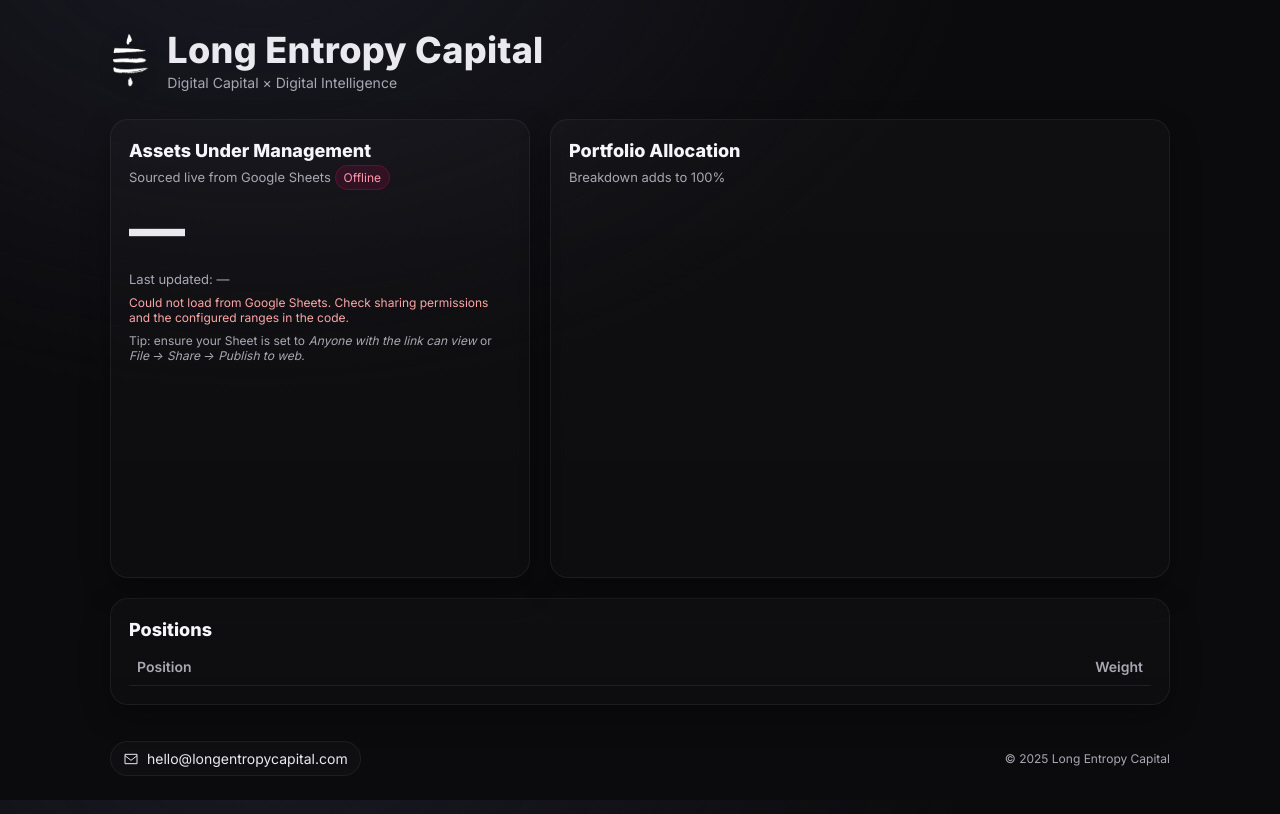
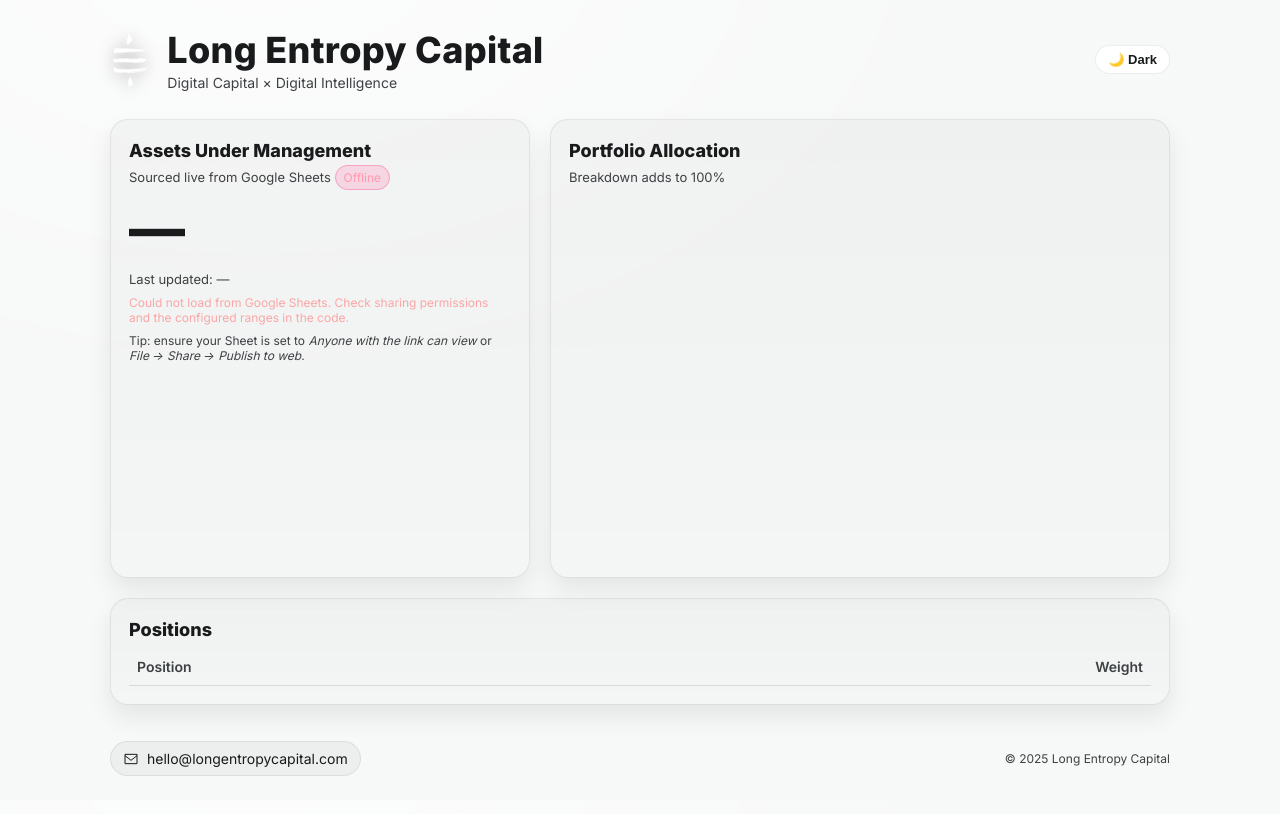
Before and after one commit to jaxzxu/longentropy-site, a plain HTML site: page index.html in a window 1280 px wide. Drawn offline with nearby package versions, Linux system fonts and the light colour scheme; no server answers.

Commit message:
Add theme toggle with light and dark palettes

```diff
--- a/index.html
+++ b/index.html
@@ -12,68 +12,126 @@
     <script src="https://cdn.jsdelivr.net/npm/chart.js@4.4.0/dist/chart.umd.min.js"></script>
     <style>
       :root {
-        --bg: #0b0b0d;
-        --card: #121216;
-        --text: #e9e9ef;
-        --muted: #a8a8b3;
+        color-scheme: dark;
+        --base-bg: #0f1010;
+        --body-bg: #181a1b;
+        --text-base: #f7f8f8;
+        --text-alt: #dfe1e2;
         --accent: #ff9900; /* Bitcoin orange */
         --ring: rgba(255,153,0,0.25);
+        --chip-bg: rgba(255,153,0,0.14);
+        --chip-border: rgba(255,153,0,0.25);
+        --card-bg: linear-gradient(180deg, rgba(255,255,255,0.02), rgba(255,255,255,0.01));
+        --card-border: rgba(255,255,255,0.06);
+        --card-shadow: 0 12px 30px rgba(0,0,0,0.30);
+        --hover-bg: rgba(255,255,255,0.02);
+        --table-border: rgba(255,255,255,0.08);
+        --table-row-border: rgba(255,255,255,0.06);
+        --legend-color: #e6e6f0;
+        --bg-gradient: radial-gradient(1200px 800px at 20% -10%, #191923, transparent 60%), var(--base-bg);
+      }
+      [data-theme="light"] {
+        color-scheme: light;
+        --base-bg: #f7f8f8;
+        --body-bg: #ffffff;
+        --text-base: #181a1b;
+        --text-alt: #3d4143;
+        --card-bg: linear-gradient(180deg, rgba(15,16,16,0.03), rgba(15,16,16,0.01));
+        --card-border: rgba(24,26,27,0.08);
+        --card-shadow: 0 12px 24px rgba(15,16,16,0.08);
+        --hover-bg: rgba(15,16,16,0.04);
+        --table-border: rgba(24,26,27,0.12);
+        --table-row-border: rgba(24,26,27,0.08);
+        --chip-bg: rgba(255,153,0,0.12);
+        --chip-border: rgba(255,153,0,0.24);
+        --legend-color: #3d4143;
+        --bg-gradient: radial-gradient(1200px 800px at 20% -10%, rgba(255,255,255,0.7), transparent 60%), var(--base-bg);
       }
       * { box-sizing: border-box; }
       html, body { height: 100%; }
       body {
         margin: 0; font-family: Inter, system-ui, -apple-system, Segoe UI, Roboto, Arial, sans-serif;
-        background: radial-gradient(1200px 800px at 20% -10%, #191923, transparent 60%), var(--bg);
-        color: var(--text);
+        background: var(--bg-gradient);
+        background-color: var(--base-bg);
+        color: var(--text-base);
         -webkit-font-smoothing: antialiased; text-rendering: optimizeLegibility;
+        transition: background-color 0.3s ease, color 0.3s ease;
       }
-      a { color: var(--text); text-decoration: none; }
+      a { color: var(--text-base); text-decoration: none; transition: color 0.2s ease; }
       a:hover { color: var(--accent); }
       .wrap { max-width: 1100px; margin: 0 auto; padding: 28px 20px 80px; }
-      header { display: flex; align-items: center; gap: 16px; }
+      header { display: flex; align-items: center; justify-content: space-between; gap: 16px; flex-wrap: wrap; }
+      .identity { display: flex; align-items: center; gap: 16px; min-width: 0; }
       header img.logo { height: 56px; width: auto; filter: drop-shadow(0 2px 8px rgba(0,0,0,0.35)); }
       header .brand { display: flex; flex-direction: column; }
       header h1 { margin: 0; font-size: clamp(26px, 4vw, 36px); letter-spacing: 0.3px; }
-      header p.tag { margin: 2px 0 0; color: var(--muted); font-size: 14px; }
+      header p.tag { margin: 2px 0 0; color: var(--text-alt); font-size: 14px; }
+      .theme-toggle {
+        border: 1px solid var(--card-border);
+        background: var(--body-bg);
+        color: var(--text-base);
+        font-size: 13px;
+        font-weight: 600;
+        padding: 6px 12px;
+        border-radius: 999px;
+        display: inline-flex;
+        align-items: center;
+        gap: 6px;
+        cursor: pointer;
+        transition: background-color 0.2s ease, color 0.2s ease, border-color 0.2s ease, box-shadow 0.2s ease;
+        white-space: nowrap;
+        flex-shrink: 0;
+      }
+      .theme-toggle:focus-visible {
+        outline: none;
+        box-shadow: 0 0 0 4px var(--ring);
+      }
+      .theme-toggle:hover {
+        background: var(--hover-bg);
+        border-color: var(--ring);
+      }
 
       .grid { display: grid; grid-template-columns: 1fr; gap: 20px; margin-top: 28px; }
       @media (min-width: 900px) { .grid { grid-template-columns: 420px 1fr; } }
 
-      .card { background: linear-gradient(180deg, rgba(255,255,255,0.02), rgba(255,255,255,0.01)); border: 1px solid rgba(255,255,255,0.06); border-radius: 18px; padding: 18px; box-shadow: 0 12px 30px rgba(0,0,0,0.30); }
-      .card h2 { margin: 2px 0 8px; font-size: 18px; color: #f5f5fb; }
-      .card .sub { color: var(--muted); font-size: 13px; margin-bottom: 10px; }
+      .card { background: var(--card-bg); border: 1px solid var(--card-border); border-radius: 18px; padding: 18px; box-shadow: var(--card-shadow); transition: background-color 0.3s ease, box-shadow 0.3s ease, border-color 0.3s ease; }
+      .card h2 { margin: 2px 0 8px; font-size: 18px; color: var(--text-base); }
+      .card .sub { color: var(--text-alt); font-size: 13px; margin-bottom: 10px; }
 
       .aum { display: grid; gap: 8px; }
       .aum .value { font-size: clamp(36px, 6vw, 56px); font-weight: 800; letter-spacing: -0.5px; }
-      .aum .updated { color: var(--muted); font-size: 13px; }
+      .aum .updated { color: var(--text-alt); font-size: 13px; }
 
       .pie-wrap { position: relative; min-height: 360px; }
       canvas { width: 100% !important; height: 360px !important; }
 
       table { width: 100%; border-collapse: collapse; font-size: 14px; }
-      thead th { text-align: left; color: var(--muted); font-weight: 600; border-bottom: 1px solid rgba(255,255,255,0.08); padding: 10px 8px; }
-      tbody td { padding: 10px 8px; border-bottom: 1px dashed rgba(255,255,255,0.06); }
-      tbody tr:hover { background: rgba(255,255,255,0.02); }
+      thead th { text-align: left; color: var(--text-alt); font-weight: 600; border-bottom: 1px solid var(--table-border); padding: 10px 8px; }
+      tbody td { padding: 10px 8px; border-bottom: 1px dashed var(--table-row-border); }
+      tbody tr:hover { background: var(--hover-bg); }
       .right { text-align: right; }
-      .chip { font-size: 12px; padding: 4px 8px; border-radius: 999px; background: rgba(255,153,0,0.14); color: var(--accent); border: 1px solid var(--ring); }
+      .chip { font-size: 12px; padding: 4px 8px; border-radius: 999px; background: var(--chip-bg); color: var(--accent); border: 1px solid var(--chip-border); }
 
-      footer { margin-top: 36px; color: var(--muted); font-size: 14px; display: flex; gap: 14px; align-items: center; justify-content: space-between; flex-wrap: wrap; }
-      .email { display: inline-flex; align-items: center; gap: 8px; padding: 8px 12px; border: 1px solid rgba(255,255,255,0.06); border-radius: 999px; background: rgba(255,255,255,0.02); }
-      .email:hover { border-color: var(--ring); box-shadow: 0 0 0 6px var(--ring) inset; }
+      footer { margin-top: 36px; color: var(--text-alt); font-size: 14px; display: flex; gap: 14px; align-items: center; justify-content: space-between; flex-wrap: wrap; }
+      .email { display: inline-flex; align-items: center; gap: 8px; padding: 8px 12px; border: 1px solid var(--card-border); border-radius: 999px; background: var(--hover-bg); transition: border-color 0.2s ease, box-shadow 0.2s ease, background-color 0.2s ease; }
+      .email:hover { border-color: var(--ring); box-shadow: 0 0 0 6px var(--ring) inset; background: var(--body-bg); }
 
-      .hint { font-size: 12px; color: var(--muted); }
+      .hint { font-size: 12px; color: var(--text-alt); }
       .err { color: #fba6a6; }
     </style>
   </head>
   <body>
     <div class="wrap">
       <header>
-        <!-- Place your logo file named 'satssymbol.png' in the same folder as this index.html -->
-        <img class="logo" src="satssymbol.png" alt="Long Entropy Capital logo" />
-        <div class="brand">
-          <h1>Long Entropy Capital</h1>
-          <p class="tag">Digital Capital × Digital Intelligence</p>
+        <div class="identity">
+          <!-- Place your logo file named 'satssymbol.png' in the same folder as this index.html -->
+          <img class="logo" src="satssymbol.png" alt="Long Entropy Capital logo" />
+          <div class="brand">
+            <h1>Long Entropy Capital</h1>
+            <p class="tag">Digital Capital × Digital Intelligence</p>
+          </div>
         </div>
+        <button id="themeToggle" class="theme-toggle" type="button" aria-pressed="true" aria-label="Toggle color theme" title="Switch to light mode">☀️ Light</button>
       </header>
 
       <div class="grid">
@@ -118,6 +176,75 @@
     </div>
 
     <script>
+      const themeToggle = document.getElementById('themeToggle');
+      const THEME_STORAGE_KEY = 'lec-theme';
+
+      function readStoredTheme() {
+        try { return localStorage.getItem(THEME_STORAGE_KEY); } catch { return null; }
+      }
+
+      function writeStoredTheme(theme) {
+        try { localStorage.setItem(THEME_STORAGE_KEY, theme); } catch {}
+      }
+
+      function getLegendColor() {
+        const styles = getComputedStyle(document.documentElement);
+        return (styles.getPropertyValue('--legend-color').trim() || styles.getPropertyValue('--text-alt').trim() || styles.getPropertyValue('--text-base').trim() || '#666');
+      }
+
+      function applyTheme(theme, persist = true) {
+        const nextTheme = theme === 'light' ? 'light' : 'dark';
+        document.documentElement.dataset.theme = nextTheme;
+        document.documentElement.style.colorScheme = nextTheme;
+        if (persist) writeStoredTheme(nextTheme);
+        if (themeToggle) {
+          const isDark = nextTheme === 'dark';
+          themeToggle.setAttribute('aria-pressed', String(isDark));
+          themeToggle.textContent = isDark ? '☀️ Light' : '🌙 Dark';
+          const label = isDark ? 'Switch to light mode' : 'Switch to dark mode';
+          themeToggle.title = label;
+          themeToggle.setAttribute('aria-label', label);
+        }
+        if (window._pie) {
+          const legendColor = getLegendColor();
+          if (
+            legendColor &&
+            window._pie.options &&
+            window._pie.options.plugins &&
+            window._pie.options.plugins.legend &&
+            window._pie.options.plugins.legend.labels
+          ) {
+            window._pie.options.plugins.legend.labels.color = legendColor;
+          }
+          window._pie.update();
+        }
+      }
+
+      function initTheme() {
+        const storedTheme = readStoredTheme();
+        const mediaQuery = window.matchMedia('(prefers-color-scheme: dark)');
+        applyTheme(storedTheme || (mediaQuery.matches ? 'dark' : 'light'), false);
+        if (themeToggle) {
+          themeToggle.addEventListener('click', () => {
+            const next = document.documentElement.dataset.theme === 'light' ? 'dark' : 'light';
+            applyTheme(next);
+          });
+        }
+        const handleSchemeChange = (event) => {
+          if (readStoredTheme()) return;
+          applyTheme(event.matches ? 'dark' : 'light', false);
+        };
+        try {
+          mediaQuery.addEventListener('change', handleSchemeChange);
+        } catch (err) {
+          if (typeof mediaQuery.addListener === 'function') {
+            mediaQuery.addListener(handleSchemeChange);
+          }
+        }
+      }
+
+      initTheme();
+
       // ========================
       //  CONFIG — update as needed
       // ========================
@@ -204,12 +331,13 @@
         if (window._pie) window._pie.destroy();
         const labels = rows.map(r => r.name);
         const data = rows.map(r => +(r.weight.toFixed(2)));
+        const legendColor = getLegendColor();
         window._pie = new Chart(ctx, {
           type: 'pie',
           data: { labels, datasets: [{ data }] },
           options: {
             plugins: {
-              legend: { position: 'bottom', labels: { color: '#e6e6f0' } },
+              legend: { position: 'bottom', labels: { color: legendColor } },
               tooltip: { callbacks: { label: (ctx) => `${ctx.label}: ${ctx.formattedValue}%` } }
             }
           }
```
